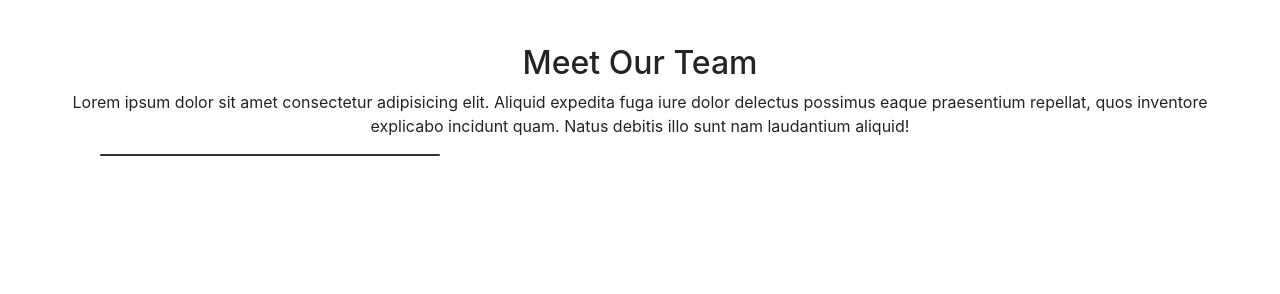
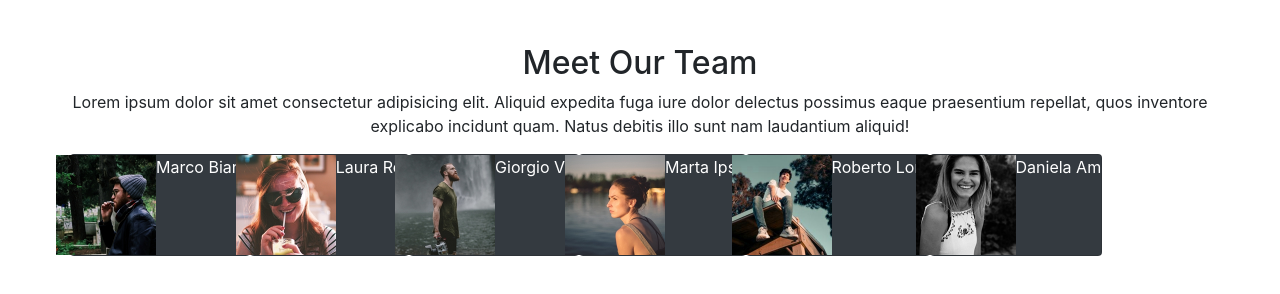
Before and after one commit to LuigiRac/js-our-team, a plain HTML site: page index.htm in a window 1280 px wide. Drawn offline with nearby package versions, Linux system fonts and the light colour scheme.

Commit message:
for + cards.container

```diff
--- a/index.htm
+++ b/index.htm
@@ -21,12 +21,13 @@
                 laudantium aliquid!
             </p>
 
-            <div class="col-12 col-md-4">
-                <div class="card card bg-dark">
-                    <div id="cards-container" class="row">
-                    </div>
+            <div id="cards" class="row g-5">
+                <div class="cards-container">
+
                 </div>
             </div>
+
+
 
         </section>
 
--- a/script/script.js
+++ b/script/script.js
@@ -38,7 +38,20 @@ const teamMembers = [
 ];
 
 
-const cardsContainer = document.getElementById("cards-container");
-let div = document.createElement('div');
+const cards = document.getElementById("cards");
 
-cardsContainer.appendChild(div);
+// const card = document.getElementById("card");
+for (let i = 0; i < teamMembers.length; i++) {
+  // console.log(teamMembers[0].name);
+  let cardsContainer = document.createElement('div');
+
+  cardsContainer.innerHTML = `<div class="card card bg-dark">
+                    <div class="row">
+
+                      <img src="${teamMembers[i].img}">
+                      <p class="text-white"> ${teamMembers[i].name} </p>
+                    </div>
+                </div>`
+
+  cards.appendChild(cardsContainer)
+}
```
